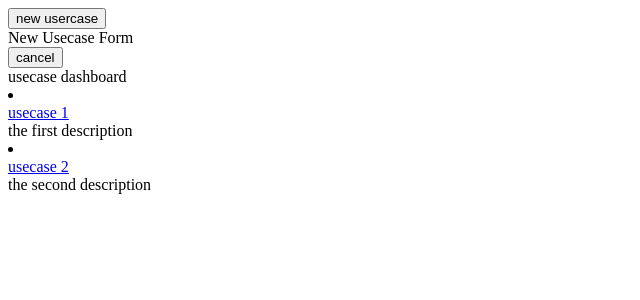
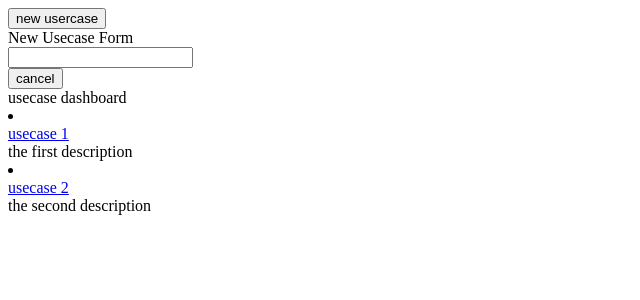
Before and after one commit to pearlcode/usecasecodemapui, a React app: page /usecases in a window 1280 px wide. Both pictures are taken after a click on the button "new usercase". Shown: the top 300 px of the page, without its empty margins (0-640 px from the left). Built offline with nearby package versions, Linux system fonts and the light colour scheme.

Commit message:
Added name input Added tests for name input 100% coverage 100% pass

```diff
--- a/src/components/usecasemain/usecaseForm.jsx
+++ b/src/components/usecasemain/usecaseForm.jsx
@@ -1,17 +1,47 @@
 import propTypes from 'prop-types';
 import React from 'react';
 
-const UsecaseForm = props => (
-    <div>
-        <div>New Usecase Form</div>
+class UsecaseForm extends React.Component {
+    constructor(props) {
+        super(props);
+        this.state = { usecaseName: '' };
+        this.handleInputChange = this.handleInputChange.bind(this);
+    }
 
-        <button type="button" className="usecase-form_close-button" onClick={() => props.clickCloseNewUsecase()}>cancel</button>
-    </div>
-);
+    handleInputChange = (event) => {
+        this.setState({
+            [event.target.name]: event.target.value,
+        });
+    };
 
+    render() {
+        const { close } = this.props;
+        const { usecaseName } = this.state;
+        return (
+            <div>
+                <div>New Usecase Form</div>
+                <input
+                    type="text"
+                    name="usecaseName"
+                    value={usecaseName}
+                    onChange={this.handleInputChange}
+                />
+                <div>
+                    <button
+                        type="button"
+                        className="usecase-form_close-button"
+                        onClick={close}
+                    >
+cancel
+                    </button>
+                </div>
+            </div>
+        );
+    }
+}
 
 UsecaseForm.propTypes = {
-    clickCloseNewUsecase: propTypes.func.isRequired,
+    close: propTypes.func.isRequired,
 };
 
 export default UsecaseForm;
--- a/src/components/usecasemain/usecaseMain.jsx
+++ b/src/components/usecasemain/usecaseMain.jsx
@@ -27,7 +27,7 @@ class UsecaseMain extends React.Component {
                 </button>
                 {showNewUserForm && (
                     <UsecaseForm
-                        {...{ clickCloseNewUsecase: this.clickCloseNewUsecase }}
+                        {...{ close: this.clickCloseNewUsecase }}
                     />
                 )}
                 <div className="section-header">usecase dashboard</div>
```
Also changed, not shown: 2 other files (tests, documents, lock files or other folders).
